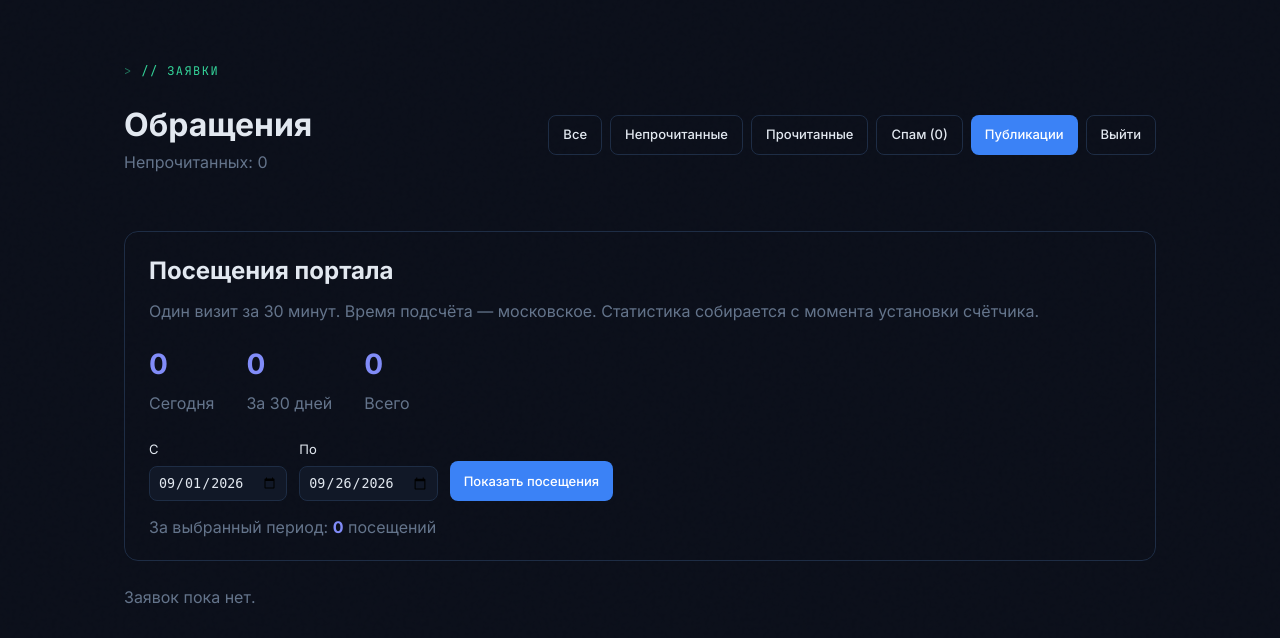
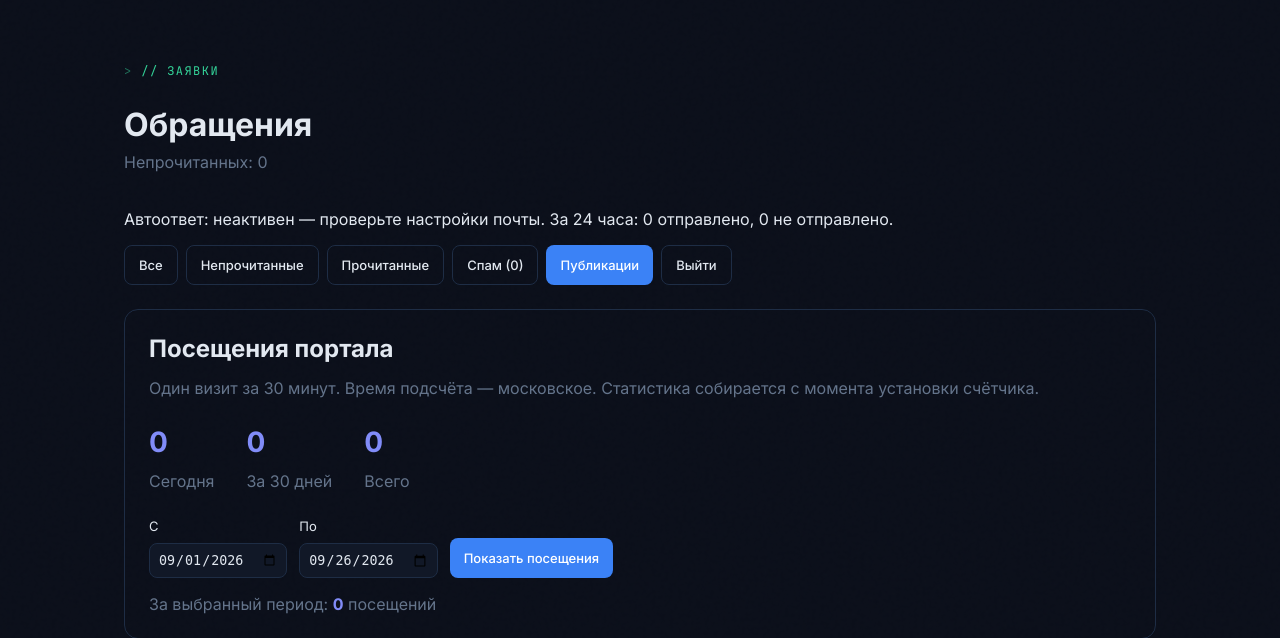
Before and after one commit to dimitry8st-prog/st8dom-site, a Flask app: page /admin/ in a window 1280 px wide. Shown: the part 65-703 px from the top of the page. Run offline with Flask 3, Linux system fonts and the light colour scheme; a user stored in the database is signed in.

Commit message:
Add bounded price inquiry auto replies: templates/admin/inquiries.html

```diff
--- a/templates/admin/inquiries.html
+++ b/templates/admin/inquiries.html
@@ -10,6 +10,7 @@
       <p class="eyebrow">// заявки</p>
       <h1>Обращения</h1>
       <p class="lead">Непрочитанных: {{ unread_count }}</p>
+      <p class="admin-mail-status">Автоответ: {{ 'включён' if auto_reply_enabled and smtp_ready else 'неактивен — проверьте настройки почты' }}. За 24 часа: {{ auto_reply_sent }} отправлено, {{ auto_reply_failed }} не отправлено.</p>
     </div>
     <div class="row-actions">
       <a class="btn btn-ghost btn-sm" href="{{ url_for('admin_inquiries', status='all') }}">Все</a>
```
